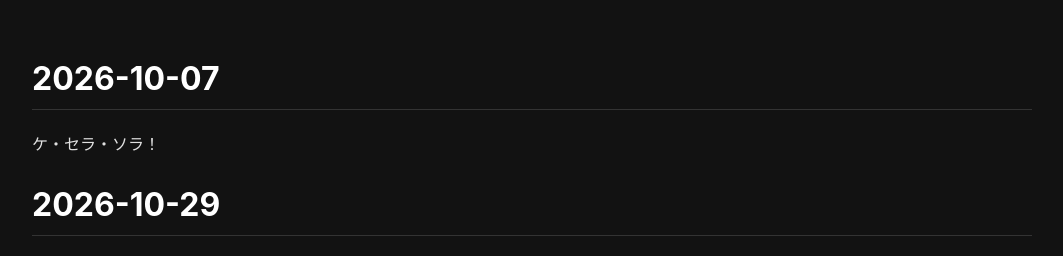
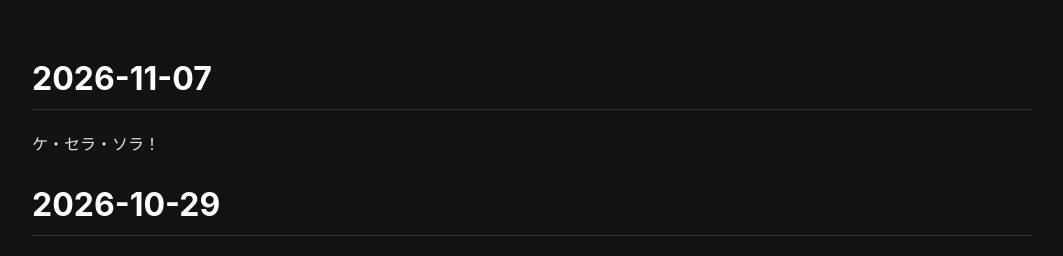
Before and after one commit to pencase65/OtakuBio, a Jekyll site: the page built from index.md, in a window 1280 px wide and 900 px high. Shown: the top 256 px of the window, without its empty margins (108-1171 px from the left). Built offline with Jekyll 4.4.1, drawn with Linux system fonts in a browser that asks for light colours.

Commit message:
Update index.md

```diff
--- a/index.md
+++ b/index.md
@@ -2,7 +2,7 @@
 title: "OTAKUBIO"
 ---
 
-# 2026-10-07
+# 2026-11-07
 ケ・セラ・ソラ！
 
 # 2026-10-29
```
